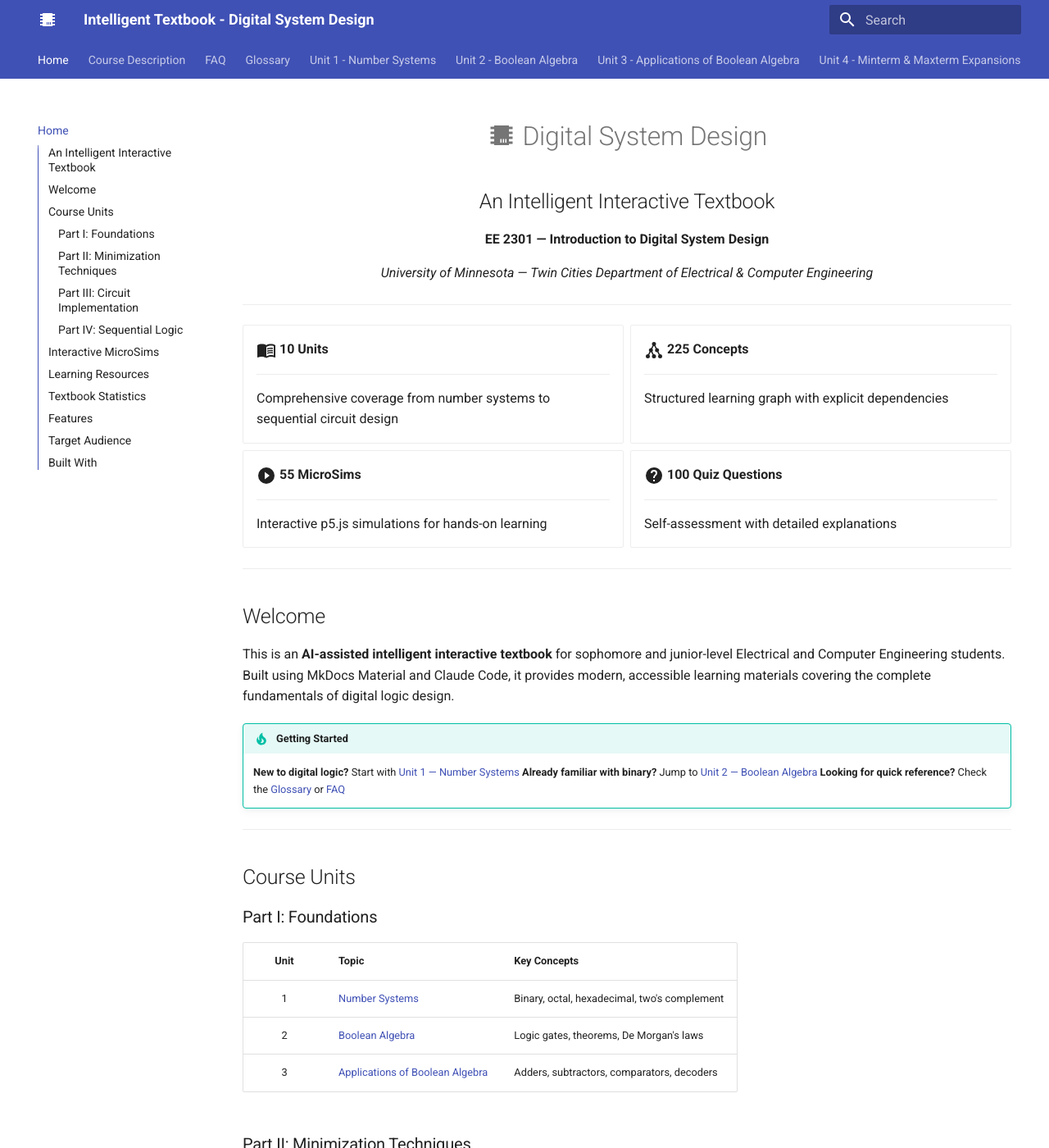
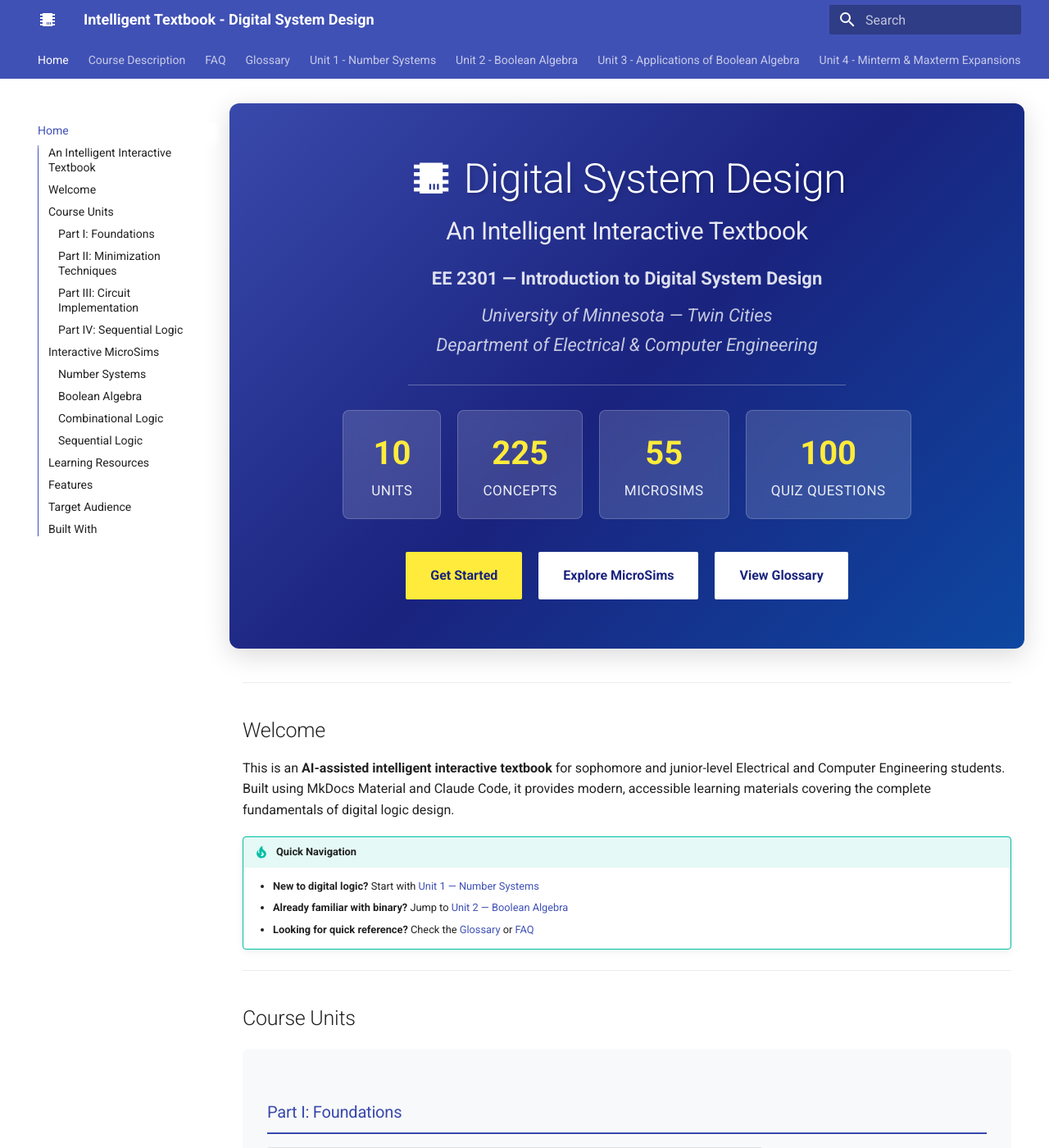
Before and after one commit to Nati-123/intelligent-textbook-ee2301, an MkDocs documentation site: the page built from docs/index.md, in a window 1280 px wide and 1400 px high. Shown: the whole window at 82% size. Built offline with MkDocs 1.6.1 and Material for MkDocs 9.7.7, drawn with Linux system fonts in a browser that asks for light colours; some of the changed text lies outside the part shown.

Commit message:
Add colored hero section to cover page
- Created custom CSS with gradient hero banner (indigo/blue)
- Added styled stats cards with yellow highlight numbers
- Added call-to-action buttons (Get Started, Explore MicroSims, View Glossary)
- Added feature cards with hover effects and left border accent
- Added unit section backgrounds for visual grouping
- Responsive design for mobile devices

Co-Authored-By: Claude Opus 4.5 <noreply@anthropic.com>

```diff
--- a/docs/index.md
+++ b/docs/index.md
@@ -3,7 +3,7 @@ title: Home
 description: AI-assisted interactive textbook for EE 2301 - Introduction to Digital System Design
 ---
 
-<div align="center" markdown>
+<div class="hero" markdown>
 
 # :material-chip: Digital System Design
 
@@ -11,38 +11,34 @@ description: AI-assisted interactive textbook for EE 2301 - Introduction to Digi
 
 **EE 2301 — Introduction to Digital System Design**
 
-*University of Minnesota — Twin Cities*
-*Department of Electrical & Computer Engineering*
+<p class="subtitle">University of Minnesota — Twin Cities<br>Department of Electrical & Computer Engineering</p>
 
 ---
 
+<div class="hero-stats">
+  <div class="stat">
+    <span class="stat-number">10</span>
+    <span class="stat-label">Units</span>
+  </div>
+  <div class="stat">
+    <span class="stat-number">225</span>
+    <span class="stat-label">Concepts</span>
+  </div>
+  <div class="stat">
+    <span class="stat-number">55</span>
+    <span class="stat-label">MicroSims</span>
+  </div>
+  <div class="stat">
+    <span class="stat-number">100</span>
+    <span class="stat-label">Quiz Questions</span>
+  </div>
 </div>
 
-<div class="grid cards" markdown>
-
--   :material-book-open-variant:{ .lg .middle } **10 Units**
-
-    ---
-
-    Comprehensive coverage from number systems to sequential circuit design
-
--   :material-graph:{ .lg .middle } **225 Concepts**
-
-    ---
-
-    Structured learning graph with explicit dependencies
-
--   :material-play-circle:{ .lg .middle } **55 MicroSims**
-
-    ---
-
-    Interactive p5.js simulations for hands-on learning
-
--   :material-help-circle:{ .lg .middle } **100 Quiz Questions**
-
-    ---
-
-    Self-assessment with detailed explanations
+<div class="hero-buttons">
+  <a href="unit1-number-systems/" class="md-button md-button--primary">Get Started</a>
+  <a href="sims/" class="md-button">Explore MicroSims</a>
+  <a href="glossary/" class="md-button">View Glossary</a>
+</div>
 
 </div>
 
@@ -52,14 +48,16 @@ description: AI-assisted interactive textbook for EE 2301 - Introduction to Digi
 
 This is an **AI-assisted intelligent interactive textbook** for sophomore and junior-level Electrical and Computer Engineering students. Built using MkDocs Material and Claude Code, it provides modern, accessible learning materials covering the complete fundamentals of digital logic design.
 
-!!! tip "Getting Started"
-    **New to digital logic?** Start with [Unit 1 — Number Systems](unit1-number-systems/index.md)
-    **Already familiar with binary?** Jump to [Unit 2 — Boolean Algebra](unit2-boolean-algebra/index.md)
-    **Looking for quick reference?** Check the [Glossary](glossary.md) or [FAQ](faq.md)
+!!! tip "Quick Navigation"
+    - **New to digital logic?** Start with [Unit 1 — Number Systems](unit1-number-systems/index.md)
+    - **Already familiar with binary?** Jump to [Unit 2 — Boolean Algebra](unit2-boolean-algebra/index.md)
+    - **Looking for quick reference?** Check the [Glossary](glossary.md) or [FAQ](faq.md)
 
 ---
 
 ## Course Units
+
+<div class="unit-section" markdown>
 
 ### Part I: Foundations
 
@@ -69,6 +67,10 @@ This is an **AI-assisted intelligent interactive textbook** for sophomore and ju
 | 2 | [Boolean Algebra](unit2-boolean-algebra/index.md) | Logic gates, theorems, De Morgan's laws |
 | 3 | [Applications of Boolean Algebra](unit3-applications-boolean-algebra/index.md) | Adders, subtractors, comparators, decoders |
 
+</div>
+
+<div class="unit-section" markdown>
+
 ### Part II: Minimization Techniques
 
 | Unit | Topic | Key Concepts |
@@ -77,12 +79,20 @@ This is an **AI-assisted intelligent interactive textbook** for sophomore and ju
 | 5 | [Karnaugh Maps](unit5-karnaugh-maps/index.md) | K-map simplification, prime implicants |
 | 6 | [Quine-McCluskey Method](unit6-quine-mccluskey/index.md) | Algorithmic minimization, PI charts |
 
+</div>
+
+<div class="unit-section" markdown>
+
 ### Part III: Circuit Implementation
 
 | Unit | Topic | Key Concepts |
 |:----:|-------|--------------|
 | 7 | [Multi-Level Gate Circuits](unit7-multi-level-gates/index.md) | NAND/NOR universality, bubble pushing |
 | 8 | [Combinational Logic Modules](unit8-combinational-modules/index.md) | MUX, decoders, encoders, comparators |
+
+</div>
+
+<div class="unit-section" markdown>
 
 ### Part IV: Sequential Logic
 
@@ -91,45 +101,55 @@ This is an **AI-assisted intelligent interactive textbook** for sophomore and ju
 | 9 | [Sequential Logic Fundamentals](unit9-sequential-fundamentals/index.md) | Latches, flip-flops, timing diagrams |
 | 10 | [Sequential Circuit Design](unit10-sequential-design/index.md) | Counters, registers, FSM design |
 
+</div>
+
 ---
 
 ## Interactive MicroSims
 
 Explore digital logic concepts through **55 interactive simulations**:
 
-<div class="grid cards" markdown>
+<div class="feature-grid" markdown>
 
--   :material-numeric:{ .lg .middle } **Number Systems**
+<div class="feature-card" markdown>
 
-    ---
+### :material-numeric: Number Systems
 
-    Base Converter, Binary Arithmetic, Overflow Detection
+Base Converter, Binary Arithmetic, Overflow Detection
 
-    [:octicons-arrow-right-24: View 7 MicroSims](sims/index.md#unit-1-number-systems)
+[:octicons-arrow-right-24: View 7 MicroSims](sims/index.md#unit-1-number-systems)
 
--   :material-gate-and:{ .lg .middle } **Boolean Algebra**
+</div>
 
-    ---
+<div class="feature-card" markdown>
 
-    Logic Gates, Truth Tables, De Morgan's Theorem
+### :material-gate-and: Boolean Algebra
 
-    [:octicons-arrow-right-24: View 8 MicroSims](sims/index.md#unit-2-boolean-algebra)
+Logic Gates, Truth Tables, De Morgan's Theorem
 
--   :material-calculator:{ .lg .middle } **Combinational Logic**
+[:octicons-arrow-right-24: View 8 MicroSims](sims/index.md#unit-2-boolean-algebra)
 
-    ---
+</div>
 
-    Adders, K-Maps, MUX, Decoders, Encoders
+<div class="feature-card" markdown>
 
-    [:octicons-arrow-right-24: View 26 MicroSims](sims/index.md#unit-3-applications-of-boolean-algebra)
+### :material-calculator: Combinational Logic
 
--   :material-flip-to-back:{ .lg .middle } **Sequential Logic**
+Adders, K-Maps, MUX, Decoders, Encoders
 
-    ---
+[:octicons-arrow-right-24: View 26 MicroSims](sims/index.md#unit-3-applications-of-boolean-algebra)
 
-    Flip-Flops, Counters, Shift Registers, FSMs
+</div>
 
-    [:octicons-arrow-right-24: View 8 MicroSims](sims/index.md#unit-9-sequential-logic-fundamentals)
+<div class="feature-card" markdown>
+
+### :material-flip-to-back: Sequential Logic
+
+Flip-Flops, Counters, Shift Registers, FSMs
+
+[:octicons-arrow-right-24: View 8 MicroSims](sims/index.md#unit-9-sequential-logic-fundamentals)
+
+</div>
 
 </div>
 
@@ -146,22 +166,6 @@ Explore digital logic concepts through **55 interactive simulations**:
 | :material-frequently-asked-questions: [FAQ](faq.md) | 72 frequently asked questions |
 | :material-graph: [Concept List](learning-graph/concept-list.md) | Complete learning graph with dependencies |
 | :material-chart-bar: [Book Metrics](learning-graph/book-metrics.md) | Detailed textbook statistics |
-
----
-
-## Textbook Statistics
-
-| Metric | Value |
-|--------|------:|
-| Units | 10 |
-| Concepts | 225 |
-| Glossary Terms | 225 |
-| FAQ Questions | 72 |
-| Quiz Questions | 100 |
-| References | 100 |
-| MicroSims | 55 |
-| Equations | 821+ |
-| Total Words | 51,775+ |
 
 ---
 
@@ -219,7 +223,9 @@ This textbook is designed for:
 <div align="center" markdown>
 
 **Senior Design Project**
+
 University of Minnesota — Twin Cities
+
 Department of Electrical & Computer Engineering
 
 *An AI-assisted intelligent textbook demonstrating how AI can augment educational content creation while maintaining pedagogical quality.*
--- /dev/null
+++ b/docs/stylesheets/extra.css
@@ -0,0 +1,178 @@
+/* Cover Page Hero Section */
+.md-typeset .hero {
+  background: linear-gradient(135deg, #3949ab 0%, #1a237e 50%, #0d47a1 100%);
+  color: white;
+  padding: 3rem 2rem;
+  border-radius: 12px;
+  margin: -1rem -0.8rem 2rem -0.8rem;
+  text-align: center;
+  box-shadow: 0 8px 32px rgba(0, 0, 0, 0.15);
+}
+
+.md-typeset .hero h1 {
+  color: white !important;
+  font-size: 2.5rem;
+  margin-bottom: 0.5rem;
+  text-shadow: 2px 2px 4px rgba(0, 0, 0, 0.2);
+}
+
+.md-typeset .hero h2 {
+  color: rgba(255, 255, 255, 0.9) !important;
+  font-size: 1.5rem;
+  font-weight: 400;
+  margin-top: 0;
+  border-bottom: none;
+}
+
+.md-typeset .hero p {
+  color: rgba(255, 255, 255, 0.85);
+  font-size: 1.1rem;
+  margin: 0.5rem 0;
+}
+
+.md-typeset .hero .subtitle {
+  font-style: italic;
+  color: rgba(255, 255, 255, 0.75);
+}
+
+.md-typeset .hero hr {
+  border-color: rgba(255, 255, 255, 0.3);
+  margin: 1.5rem auto;
+  width: 60%;
+}
+
+/* Stats Cards in Hero */
+.md-typeset .hero-stats {
+  display: flex;
+  justify-content: center;
+  flex-wrap: wrap;
+  gap: 1rem;
+  margin-top: 1.5rem;
+}
+
+.md-typeset .hero-stats .stat {
+  background: rgba(255, 255, 255, 0.15);
+  backdrop-filter: blur(10px);
+  padding: 1rem 1.5rem;
+  border-radius: 8px;
+  min-width: 120px;
+  border: 1px solid rgba(255, 255, 255, 0.2);
+}
+
+.md-typeset .hero-stats .stat-number {
+  font-size: 2rem;
+  font-weight: 700;
+  display: block;
+  color: #ffeb3b;
+}
+
+.md-typeset .hero-stats .stat-label {
+  font-size: 0.85rem;
+  color: rgba(255, 255, 255, 0.9);
+  text-transform: uppercase;
+  letter-spacing: 0.5px;
+}
+
+/* Call to Action Buttons */
+.md-typeset .hero-buttons {
+  margin-top: 2rem;
+  display: flex;
+  justify-content: center;
+  gap: 1rem;
+  flex-wrap: wrap;
+}
+
+.md-typeset .hero-buttons .md-button {
+  background: white;
+  color: #1a237e;
+  border: none;
+  padding: 0.8rem 1.5rem;
+  font-weight: 600;
+}
+
+.md-typeset .hero-buttons .md-button:hover {
+  background: #ffeb3b;
+  color: #1a237e;
+}
+
+.md-typeset .hero-buttons .md-button--primary {
+  background: #ffeb3b;
+  color: #1a237e;
+}
+
+.md-typeset .hero-buttons .md-button--primary:hover {
+  background: white;
+}
+
+/* Feature Cards */
+.md-typeset .feature-grid {
+  display: grid;
+  grid-template-columns: repeat(auto-fit, minmax(250px, 1fr));
+  gap: 1.5rem;
+  margin: 2rem 0;
+}
+
+.md-typeset .feature-card {
+  background: linear-gradient(145deg, #f5f5f5, #ffffff);
+  border-radius: 12px;
+  padding: 1.5rem;
+  box-shadow: 0 4px 12px rgba(0, 0, 0, 0.08);
+  border-left: 4px solid #3949ab;
+  transition: transform 0.2s, box-shadow 0.2s;
+}
+
+.md-typeset .feature-card:hover {
+  transform: translateY(-4px);
+  box-shadow: 0 8px 24px rgba(0, 0, 0, 0.12);
+}
+
+.md-typeset .feature-card h3 {
+  color: #1a237e;
+  margin-top: 0;
+  font-size: 1.1rem;
+}
+
+.md-typeset .feature-card p {
+  color: #555;
+  margin-bottom: 0;
+  font-size: 0.95rem;
+}
+
+/* Unit Cards */
+.md-typeset .unit-section {
+  background: #f8f9fa;
+  border-radius: 8px;
+  padding: 1.5rem;
+  margin: 1rem 0;
+}
+
+.md-typeset .unit-section h3 {
+  color: #3949ab;
+  border-bottom: 2px solid #3949ab;
+  padding-bottom: 0.5rem;
+}
+
+/* Responsive adjustments */
+@media (max-width: 768px) {
+  .md-typeset .hero {
+    padding: 2rem 1rem;
+    margin: -0.5rem -0.4rem 1.5rem -0.4rem;
+  }
+
+  .md-typeset .hero h1 {
+    font-size: 1.8rem;
+  }
+
+  .md-typeset .hero h2 {
+    font-size: 1.2rem;
+  }
+
+  .md-typeset .hero-stats .stat {
+    min-width: 100px;
+    padding: 0.8rem 1rem;
+  }
+
+  .md-typeset .hero-stats .stat-number {
+    font-size: 1.5rem;
+  }
+}
--- a/mkdocs.yml
+++ b/mkdocs.yml
@@ -30,6 +30,9 @@ markdown_extensions:
   - pymdownx.emoji:
       emoji_index: !!python/name:material.extensions.emoji.twemoji
       emoji_generator: !!python/name:material.extensions.emoji.to_svg
+
+extra_css:
+  - stylesheets/extra.css
 
 extra_javascript:
   - javascripts/mathjax.js
```
